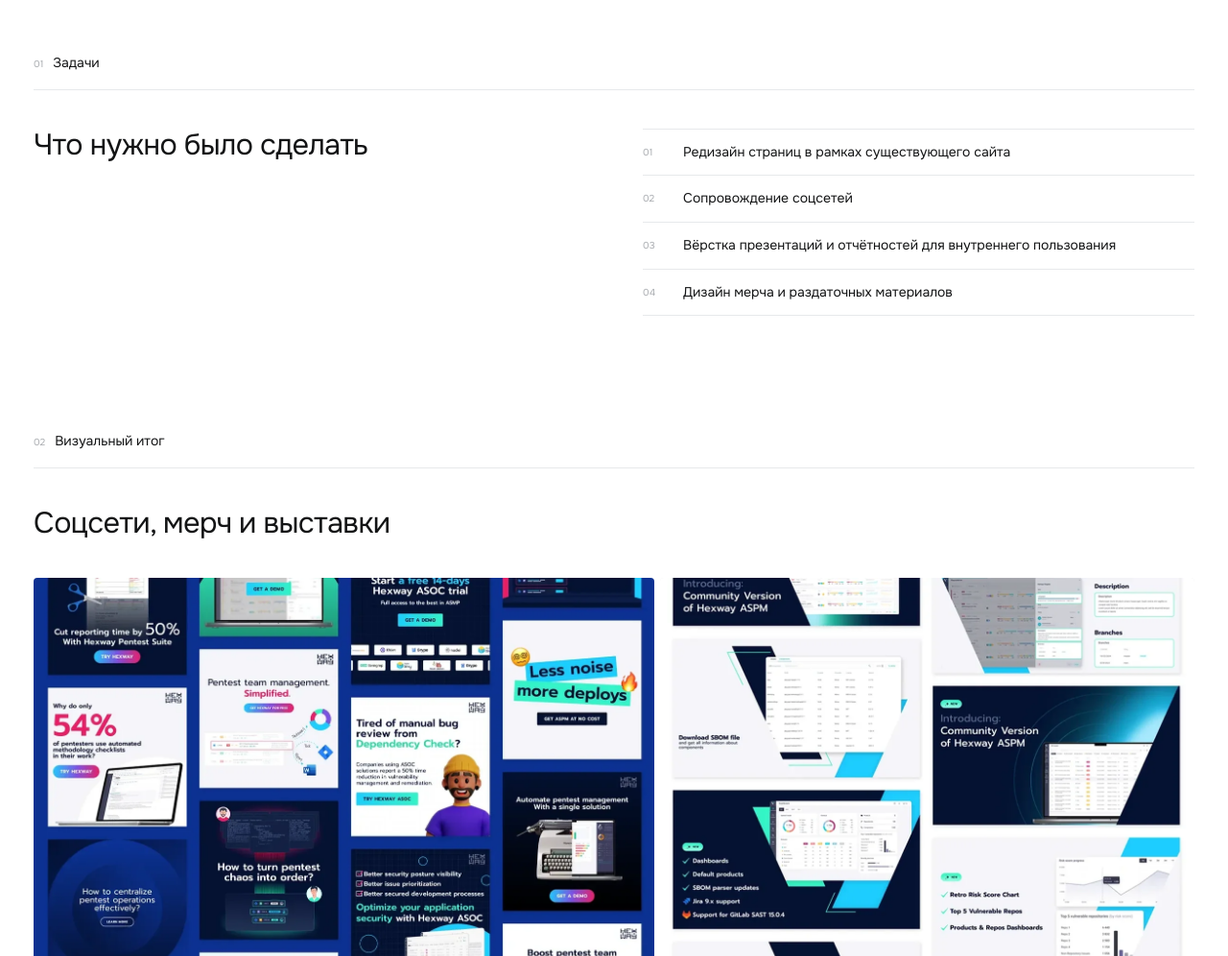
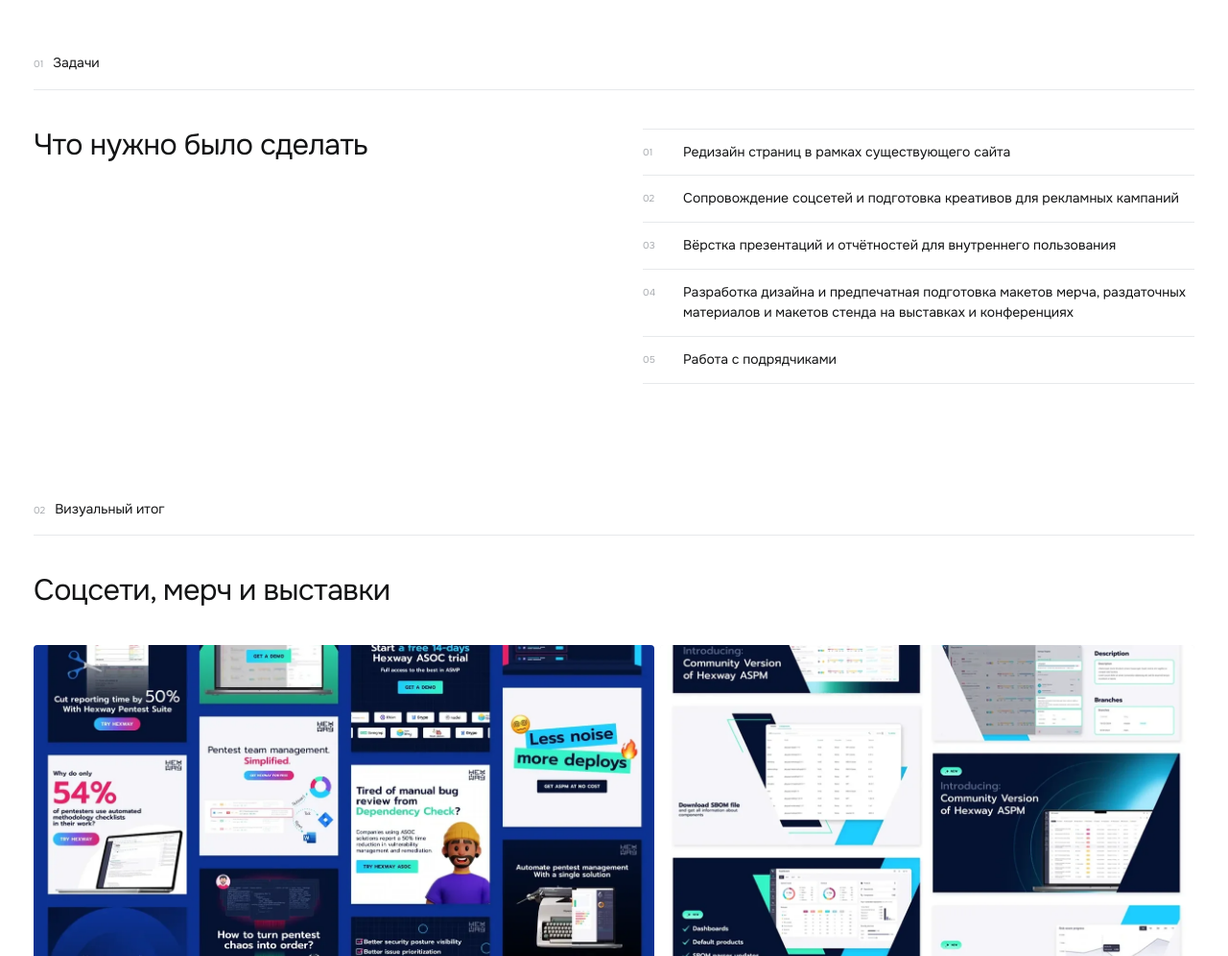
Before and after one commit to mputilina/portfolio, a plain HTML site: page works/hexway.html in a window 1280 px wide. Shown: the part 840-1836 px from the top of the page at 96% size. Drawn offline with Linux system fonts and the light colour scheme; a web font is replaced by a local one.

Commit message:
Hexway: дополнены задачи (соцсети и реклама, мерч и стенды, подрядчики)
Co-Authored-By: Claude Opus 5.5 <noreply@anthropic.com>
Claude-Session: https://claude.ai/code/session_01VrgWcakhopUqggEtBtgDx4

```diff
--- a/works/hexway.html
+++ b/works/hexway.html
@@ -42,7 +42,7 @@
 
   <section class="case-section">
     <div class="section-head reveal"><span class="section-num">01</span><span class="section-label">Задачи</span></div>
-    <div class="section-split"><h2 class="section-title reveal">Что нужно было сделать</h2><ol class="case-list reveal"><li><span class="num">01</span><span>Редизайн страниц в рамках существующего сайта</span></li><li><span class="num">02</span><span>Сопровождение соцсетей</span></li><li><span class="num">03</span><span>Вёрстка презентаций и отчётностей для внутреннего пользования</span></li><li><span class="num">04</span><span>Дизайн мерча и раздаточных материалов</span></li></ol></div>
+    <div class="section-split"><h2 class="section-title reveal">Что нужно было сделать</h2><ol class="case-list reveal"><li><span class="num">01</span><span>Редизайн страниц в рамках существующего сайта</span></li><li><span class="num">02</span><span>Сопровождение соцсетей и подготовка креативов для рекламных кампаний</span></li><li><span class="num">03</span><span>Вёрстка презентаций и отчётностей для внутреннего пользования</span></li><li><span class="num">04</span><span>Разработка дизайна и предпечатная подготовка макетов мерча, раздаточных материалов и макетов стенда на выставках и конференциях</span></li><li><span class="num">05</span><span>Работа с подрядчиками</span></li></ol></div>
   </section>
   <section class="case-section">
     <div class="section-head reveal"><span class="section-num">02</span><span class="section-label">Визуальный итог</span></div>
```
Also changed, not shown: 1 other file.
